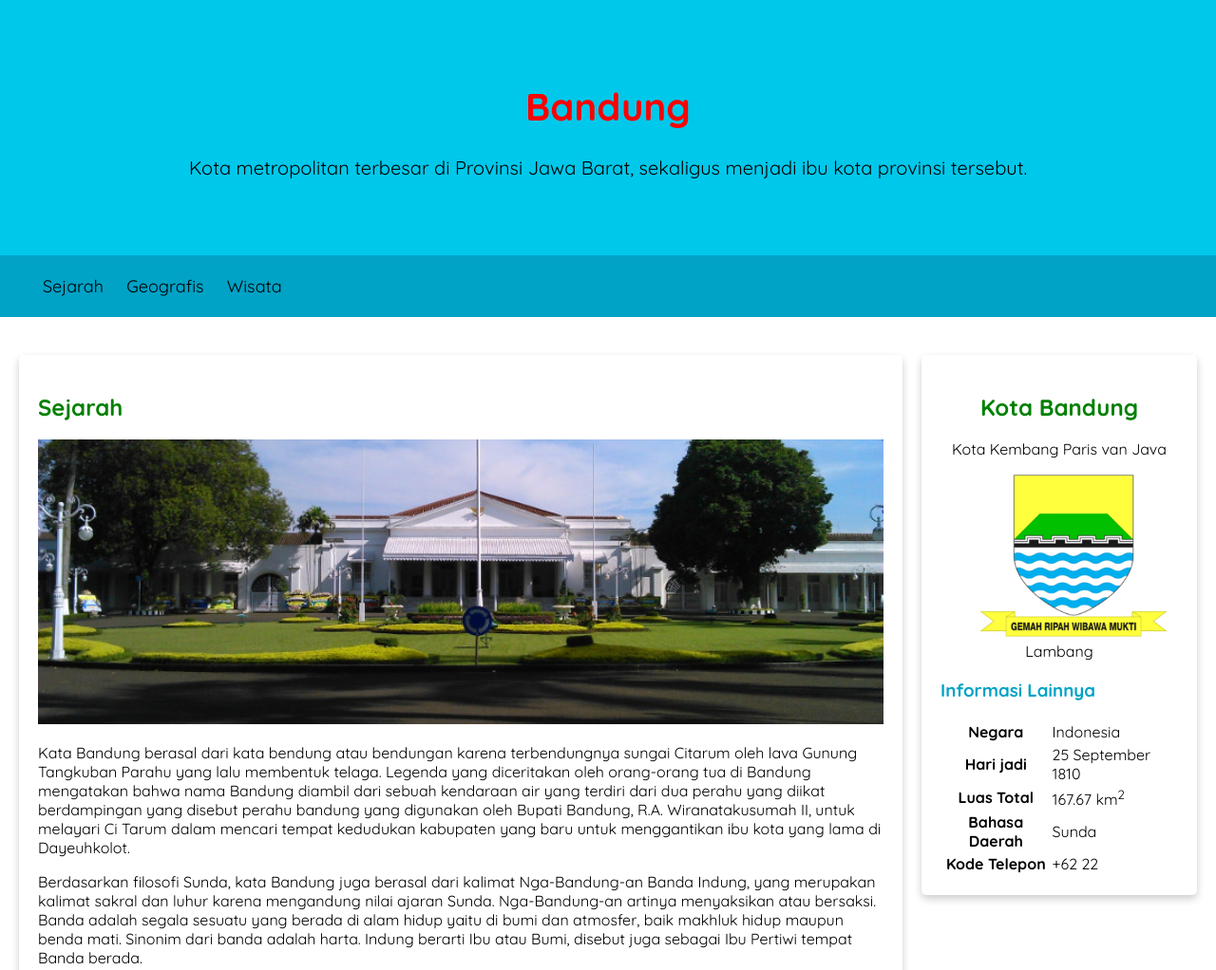
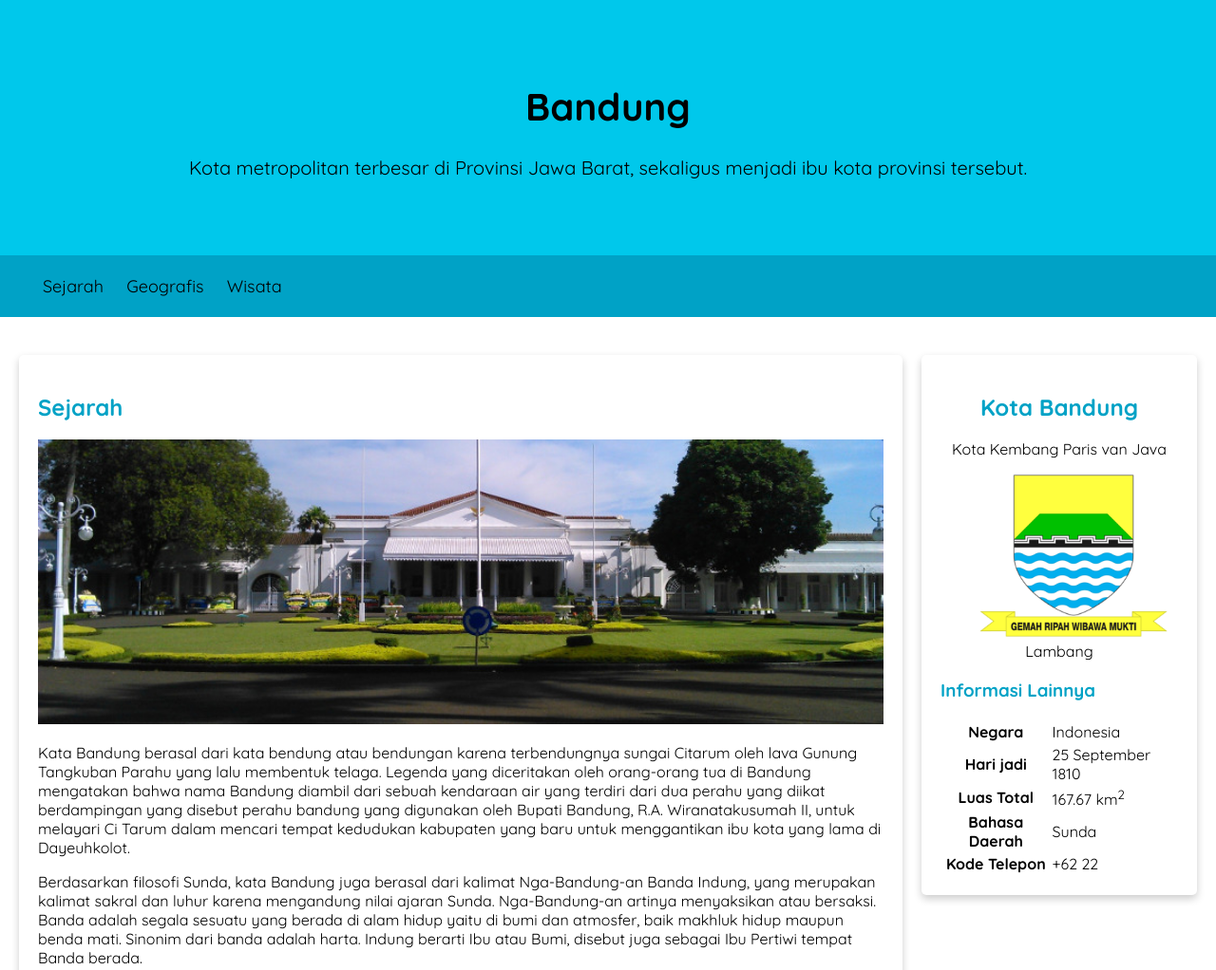
Before and after one commit to fahrul055/fahrul055.github.io, a plain HTML site: page DBS_dicoding/index.html in a window 1280 px wide. Shown: the top 1022 px of the page at 95% size. Drawn offline with Linux system fonts and the light colour scheme.

Commit message:
edit color

```diff
--- a/DBS_dicoding/styles/styles.css
+++ b/DBS_dicoding/styles/styles.css
@@ -94,16 +94,6 @@ aside {
     padding-left: 20px;
 }
 
-@media screen and (min-width: 400px) {
-    h1 {
-        color: red;
-    }
-
-    h2 {
-        color: green;
-    }
-}
-
 /* CSS rule dalam block @media di bawah akan diterapkan jika ukuran viewport di atas 992px */
 @media screen and (min-width: 600px) {
     main {
```
